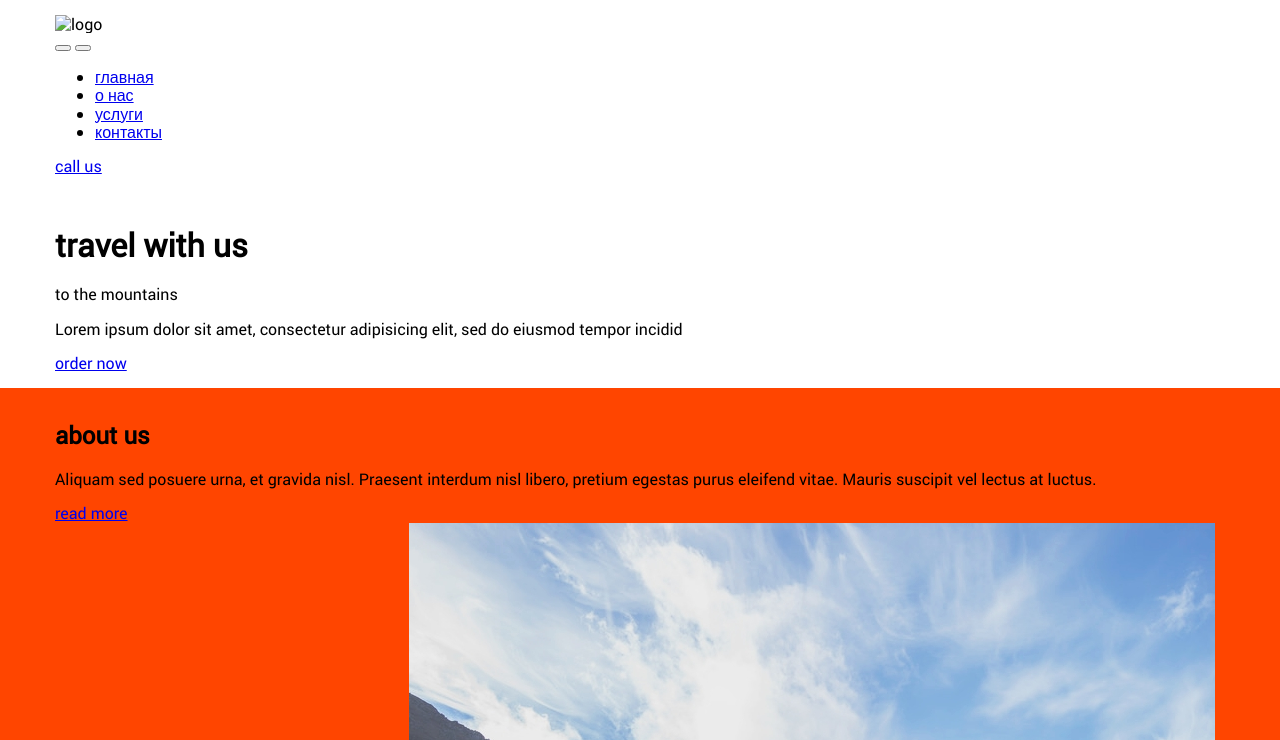
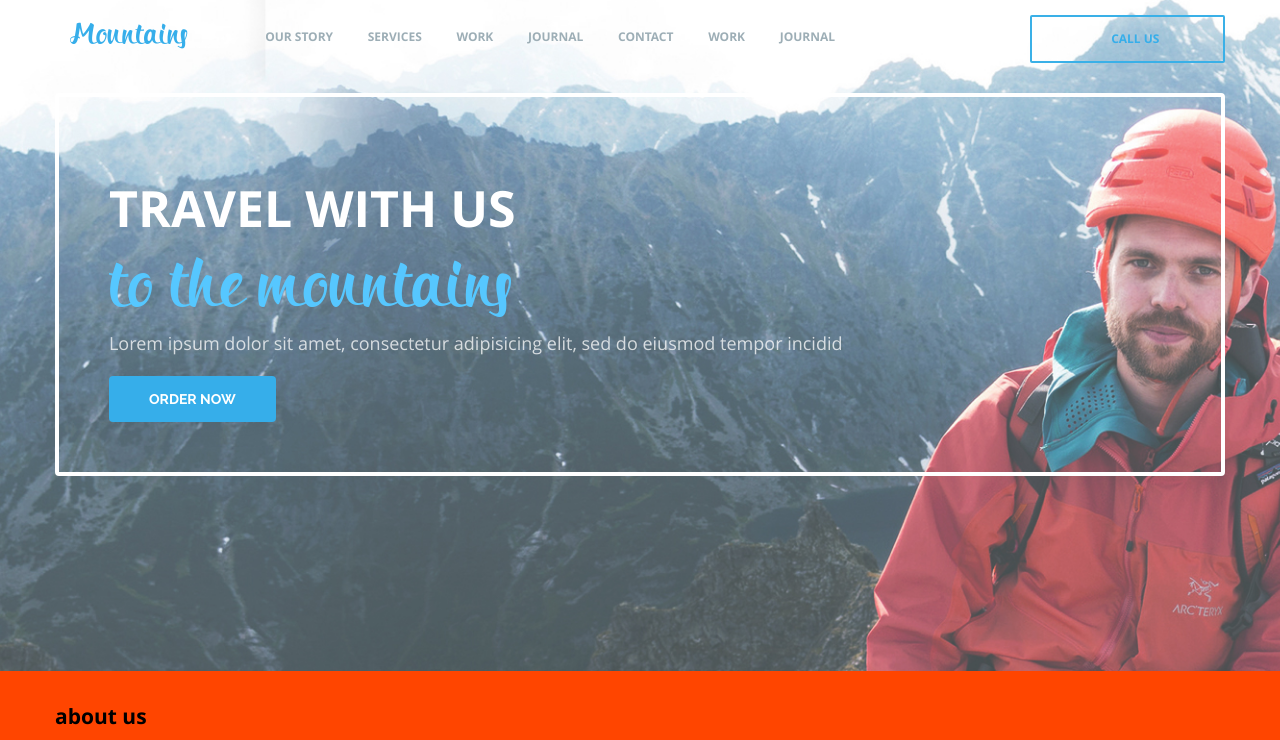
Before and after one commit to stallev/test__toast, a plain HTML site: page index.html in a window 1280 px wide. Shown: the top 740 px of the page. Drawn offline with nearby package versions, Linux system fonts and the light colour scheme.

Commit message:
Update 2017-05-10T20:46:42.856Z

```diff
--- a/css/style.css
+++ b/css/style.css
@@ -29,7 +29,7 @@
 \*-----------------------------------*/
 .row
 {
-    margin-left: -20px;
+    margin-left: -15px;
 
     list-style: none;
 }
@@ -425,7 +425,7 @@
     box-sizing: border-box;
     min-height: 1px;
     margin-right: -.25em;
-    padding-left: 20px;
+    padding-left: 15px;
 
     vertical-align: top;
 }
@@ -604,14 +604,60 @@ font-face
     src: url('../fonts/LeagueGothic-Regular.eot?#iefix') format('embedded-opentype'), url('../fonts/LeagueGothic-Regular.woff2') format('woff2'), url('../fonts/LeagueGothic-Regular.woff') format('woff'), url('../fonts/LeagueGothic-Regular.svg#LeagueGothic-Regular') format('svg');
 }
 
+@font-face
+{
+    font-family: 'Open Sans';
+    font-weight: normal;
+    font-style: normal;
+
+    src: url('../fonts/OpenSans.eot');
+    src: url('../fonts/OpenSans.eot?#iefix') format('embedded-opentype'), url('../fonts/OpenSans.woff2') format('woff2'), url('../fonts/OpenSans.woff') format('woff'), url('../fonts/OpenSans.svg#OpenSans') format('svg');
+}
+
+@font-face
+{
+    font-family: 'Open Sans';
+    font-weight: bold;
+    font-style: normal;
+
+    src: url('../fonts/OpenSans-Bold.eot');
+    src: url('../fonts/OpenSans-Bold.eot?#iefix') format('embedded-opentype'), url('../fonts/OpenSans-Bold.woff2') format('woff2'), url('../fonts/OpenSans-Bold.woff') format('woff'), url('../fonts/OpenSans-Bold.svg#OpenSans-Bold') format('svg');
+}
+
 img
 {
     max-width: 100%;
 }
 
+html
+{
+    font-size: 14px;
+}
+
 body
 {
-    font-family: 'Roboto', 'Arial', sans-serif;
+    font-family: 'Open Sans', 'Arial', sans-serif;
+}
+
+.action-link
+{
+    font-family: 'Raleway', 'Arial', sans-serif;
+    font-size: 14px;
+    font-weight: 700;
+    line-height: 44px;
+
+    display: inline-block;
+
+    padding: 1px 40px;
+
+    text-align: center;
+    text-decoration: none;
+    text-transform: uppercase;
+
+    color: #fff;
+    border-radius: 4px;
+    background-color: #36aeea;
+    box-shadow: 0 0 35px rgba(3, 3, 3, .06);
 }
 
 .container
@@ -619,6 +665,71 @@ body
     width: 1170px;
     margin: 0 auto;
     padding: 15px 0;
+}
+
+.header
+{
+    box-sizing: border-box;
+    padding-bottom: 180px;
+
+    background-image: url('../img/header_bg.jpg');
+    background-size: cover;
+}
+.header__call-us
+{
+    box-sizing: border-box;
+
+    text-align: center;
+
+    border: 2px solid #3ab0e7;
+    border-radius: 2px;
+}
+.header__call-us-link
+{
+    font-size: 12px;
+    font-weight: 700;
+
+    display: block;
+
+    padding: 15px 0;
+
+    text-align: center;
+    text-decoration: none;
+    text-transform: uppercase;
+
+    color: #36aeea;
+}
+.header__bottom-content
+{
+    box-sizing: border-box;
+    padding: 50px 50px;
+
+    border: 4px solid #fff;
+    border-radius: 4px;
+}
+.header__bottom-description
+{
+    font-size: 18px;
+    font-weight: 400;
+    line-height: 29px;
+
+    opacity: .75;
+    color: #fff;
+}
+.header__toggle-btn
+{
+    display: none;
+}
+
+.logo__text
+{
+    font-family: 'Bringin', 'Arial', sans-serif;
+    font-size: 29px;
+    line-height: 44px;
+
+    text-transform: capitalize;
+
+    color: #36aeea;
 }
 
 .main
@@ -654,3 +765,55 @@ body
         background-color: green;
     }
 }
+
+.nav__list
+{
+    display: -ms-flexbox;
+    display: flex;
+
+    margin: 0;
+    padding: 0;
+
+    -ms-flex-pack: justify;
+    justify-content: space-between;
+}
+
+.nav__item
+{
+    list-style: none;
+}
+
+.nav__link
+{
+    font-size: 12px;
+    font-weight: 700;
+    line-height: 44px;
+
+    text-decoration: none;
+    text-transform: uppercase;
+
+    color: #9daeb6;
+}
+
+.page-title__text-upper
+{
+    font-size: 50px;
+    font-weight: bold;
+
+    text-align: left;
+    text-transform: uppercase;
+
+    color: #fff;
+}
+
+.page-title__text-bottom
+{
+    font-family: 'Bringin', 'Arial', sans-serif;
+    font-size: 66px;
+    font-weight: normal;
+    line-height: 40px;
+
+    text-align: left;
+
+    color: #56c7ff;
+}
--- a/index.html
+++ b/index.html
@@ -5,30 +5,37 @@
   <meta name="viewport" content="width=device-width, initial-scale=1">
   <link rel="stylesheet" href="https://cdnjs.cloudflare.com/ajax/libs/normalize/6.0.0/normalize.min.css">
   <link rel="stylesheet" href="css/style.css">
-  <title>Bootstrap</title>
+  <title>Travelling</title>
 </head>
 <body>
   <header class="header">
     <div class="header__upper">
       <div class="container container--header-upper">
-        <div class="header__logo-toggle">
+        <div class="header__logo-toggle col col--2-of-12">
           <div class="logo">
-            <img src="img/logo.png" alt="logo" class="logo__image">
+            <span class="logo__text">
+              mountains
+            </span>
           </div>
           <div class="header__toggle">
             <button class="header__toggle-btn header__toggle-btn--cross"></button>
             <button class="header__toggle-btn header__toggle-btn--hamburger"></button>
           </div>
         </div>
-        <nav class="nav nav--header">
+        <nav class="nav nav--header col col--6-of-12">
           <ul class="nav__list">
-            <li class="nav__item"><a class="nav__link nav__link--header-nav" href="#">главная</a></li>
-            <li class="nav__item"><a class="nav__link nav__link--header-nav" href="#">о нас</a></li>
-            <li class="nav__item"><a class="nav__link nav__link--header-nav" href="#">услуги</a></li>
-            <li class="nav__item"><a class="nav__link nav__link--header-nav" href="#">контакты</a></li>
+            <li class="nav__item"><a class="nav__link nav__link--header-nav" href="#">our story</a></li>
+            <li class="nav__item"><a class="nav__link nav__link--header-nav" href="#">services</a></li>
+            <li class="nav__item"><a class="nav__link nav__link--header-nav" href="#">work</a></li>
+            <li class="nav__item"><a class="nav__link nav__link--header-nav" href="#">journal</a></li>
+            <li class="nav__item"><a class="nav__link nav__link--header-nav" href="#">contact</a></li>
+            <li class="nav__item"><a class="nav__link nav__link--header-nav" href="#">work</a></li>
+            <li class="nav__item"><a class="nav__link nav__link--header-nav" href="#">journal</a></li>
           </ul>
         </nav>
-        <a href="#" class="header__call-us">call us</a>
+        <div class="header__call-us col col--2-of-12 col--push-2-of-12">
+          <a href="#" class="header__call-us-link">call us</a>
+        </div>
       </div>
     </div>
     <div class="header__bottom">
```
Also changed, not shown: css/style.min.css, fonts/OpenSans-Bold.woff (added), fonts/OpenSans-Bold.woff2 (added), fonts/OpenSans.woff (added), fonts/OpenSans.woff2 (added).
